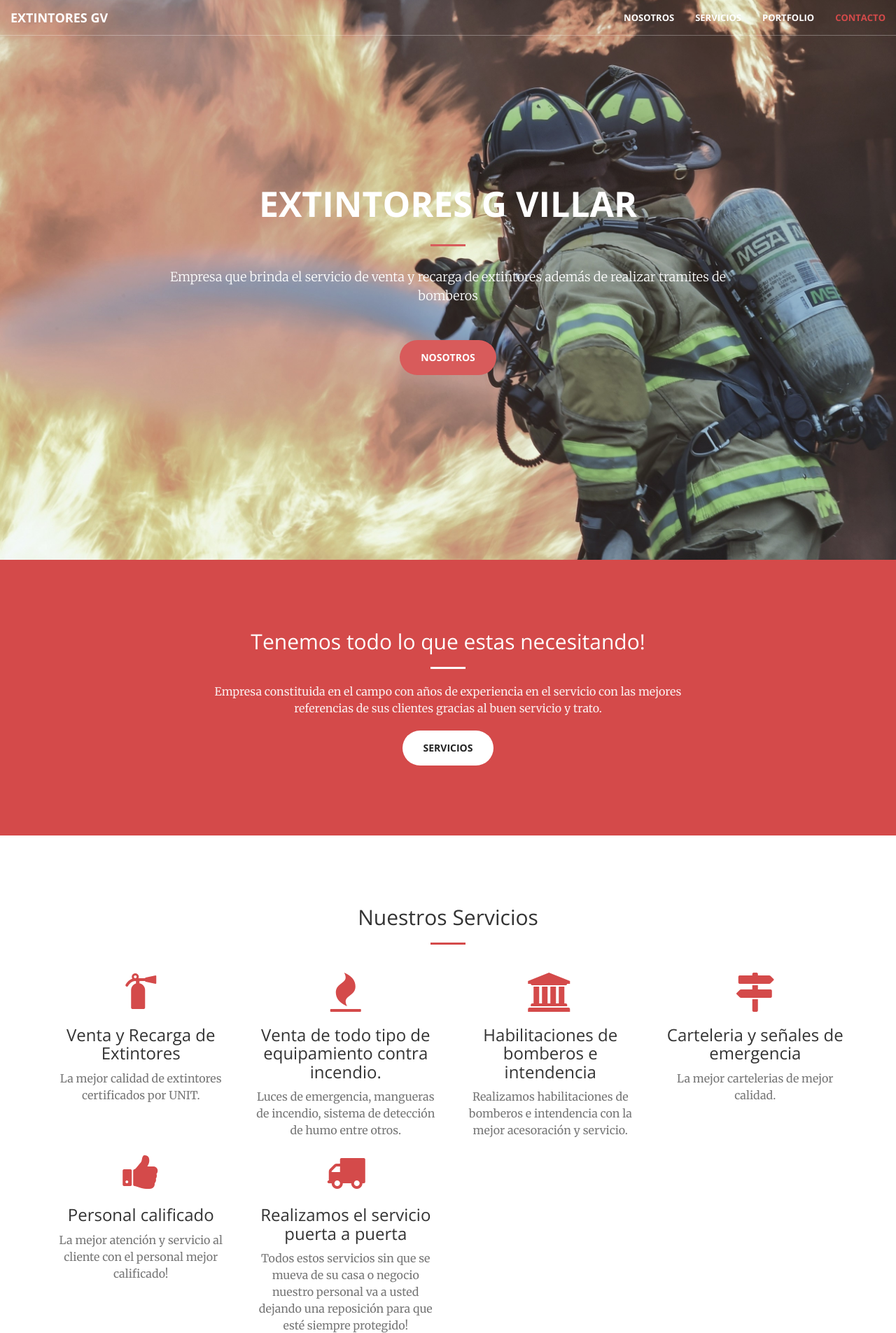
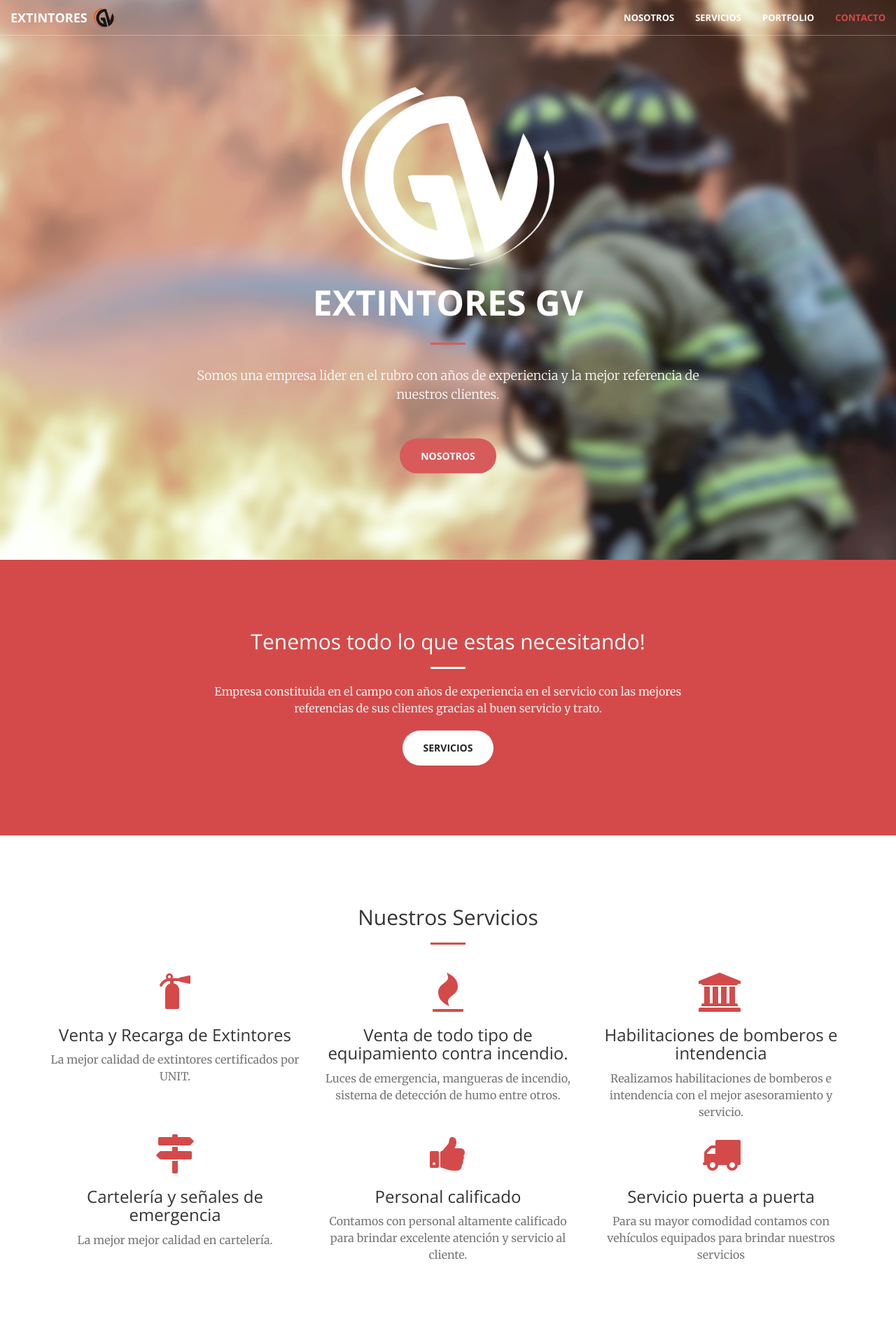
Before and after one commit to joaquinvillar/ExtintoresGV, a PHP site: page / in a window 1280 px wide. Shown: the top 1905 px of the page at 70% size. Run offline with PHP 8.4, Linux system fonts and the light colour scheme; some libraries are stand-ins or nearby versions.

Commit message:
Sabado 12/8/17
Primer reunion Extintores en lo del enano

```diff
--- a/css/creative.css
+++ b/css/creative.css
@@ -58,6 +58,15 @@ section {
 aside {
   padding: 50px 0;
 }
+
+/* Css agregado */
+.minilogo {
+	/* padding-top: 10px; */
+    /* display: inline-block; */
+	 margin-top: 7px;
+	 margin-left: -10px;
+}
+/* termina */
 .no-padding {
   padding: 0;
 }
@@ -157,7 +166,7 @@ header {
   background-size: cover;
   -o-background-size: cover;
   background-position: center;
-  background-image: url('../img/header.jpeg');
+  background-image: url('../img/header.jpg');
   text-align: center;
   color: white;
   filter:alpha(opacity=90);
@@ -181,7 +190,7 @@ header .header-content .header-content-inner hr {
 }
 header .header-content .header-content-inner p {
   font-weight: 300;
-  color: rgba55, 255, 255);
+  color: rgb(255, 255, 255);
   /* color: rgba(255, 255, 255, 0.9); */
   font-size: 16px;
   margin-bottom: 50px;
@@ -238,7 +247,8 @@ header .header-content .header-content-inner p {
   color: white;
   opacity: 0;
   display: block;
-  background: rgba(240, 95, 64, 0.9);
+  background: rgba(212, 74, 74, 0.9);
+  /* background: rgba(240, 95, 64, 0.9); */
   position: absolute;
   bottom: 0;
   text-align: center;
--- a/index.html
+++ b/index.html
@@ -9,7 +9,7 @@
     <meta name="description" content="">
     <meta name="author" content="">
 
-    <title>Extintores GVillar</title>
+    <title>Extintores GV</title>
 
     <!-- Bootstrap Core CSS -->
     <link href="vendor/bootstrap/css/bootstrap.css" rel="stylesheet">
@@ -43,7 +43,9 @@
                 <button type="button" class="navbar-toggle collapsed" data-toggle="collapse" data-target="#bs-example-navbar-collapse-1">
                     <span class="sr-only">Toggle navigation</span> Menu <i class="fa fa-bars"></i>
                 </button>
-                <a class="navbar-brand page-scroll" href="#page-top">Extintores GV</a>
+                <a class="navbar-brand page-scroll" href="#page-top">Extintores</a>
+				<!-- <img src="img/logotransparente.jpg" class="img-responsive" alt=""> -->
+				<img src="img/logotransparente.png" class="minilogo" style="width:40px;height:40px;">
             </div>
 
             <!-- Collect the nav links, forms, and other content for toggling -->
@@ -70,12 +72,26 @@
 
     <header>
         <div class="header-content">
-            <div class="header-content-inner">
-                <h1 id="homeHeading">Extintores G Villar</h1>
-                <hr>
-                <p>Empresa que brinda el servicio de venta y recarga de extintores además de realizar tramites de bomberos</p>
-                <a href="#about" class="btn btn-primary btn-xl page-scroll">Nosotros</a>
-            </div>
+
+			<div class="clearfix visible-md"></div>
+
+			<div class="header-content-inner">
+				<div class="col-lg-4 col-sm-4">
+				</div>
+				<div class="col-lg-4 col-sm-4">
+					<img src="img/logo_blanco_transparente.png" class="img-responsive" alt="">
+				</div>
+				<div class="col-lg-4 col-sm-4">
+				</div>
+				<div class="col-lg-12 col-sm-12">
+				<h2></h2>
+				<h1 id="homeHeading">Extintores GV</h1>
+				<hr>
+				<p>Somos una empresa lider en el rubro con años de experiencia y la mejor referencia de nuestros clientes.</p>
+				<a href="#about" class="btn btn-primary btn-xl page-scroll">Nosotros</a>
+				</div>
+			</div>
+
         </div>
     </header>
 
@@ -103,48 +119,49 @@
         </div>
         <div class="container">
             <div class="row">
-                <div class="col-lg-3 col-md-6 text-center">
+                <div class="col-lg-4 col-md-6 text-center">
                     <div class="service-box">
                         <i class="fa fa-4x fa fa-fire-extinguisher text-primary sr-icons"></i>
                         <h3>Venta y Recarga de Extintores</h3>
                         <p class="text-muted">La mejor calidad de extintores certificados por UNIT.</p>
                     </div>
                 </div>
-                <div class="col-lg-3 col-md-6 text-center">
+                <div class="col-lg-4 col-md-6 text-center">
                     <div class="service-box">
                         <i class="fa fa-4x fa fa-fire text-primary sr-icons"></i>
                         <h3>Venta de todo tipo de equipamiento contra incendio.</h3>
                         <p class="text-muted">Luces de emergencia, mangueras de incendio, sistema de detección de humo entre otros.</p>
                     </div>
                 </div>
-				<div class="col-lg-3 col-md-6 text-center">
+				<div class="col-lg-4 col-md-6 text-center">
                     <div class="service-box">
                         <i class="fa fa-4x fa fa-university text-primary sr-icons"></i>
                         <h3>Habilitaciones de bomberos e intendencia</h3>
-                        <p class="text-muted">Realizamos habilitaciones de bomberos e intendencia con la mejor acesoración y servicio. </p>
+                        <p class="text-muted">Realizamos habilitaciones de bomberos e intendencia con el mejor asesoramiento y servicio. </p>
                     </div>
                 </div>
-                <div class="col-lg-3 col-md-6 text-center">
+                <div class="col-lg-4 col-md-6 text-center">
                     <div class="service-box">
                         <i class="fa fa-4x fa fa-map-signs text-primary sr-icons"></i>
-                        <h3>Carteleria y señales de emergencia</h3>
-                        <p class="text-muted">La mejor cartelerias de mejor calidad.</p>
+                        <h3>Cartelería y señales de emergencia</h3>
+                        <p class="text-muted">La mejor mejor calidad en cartelería.</p>
                     </div>
                 </div>
-				</div>
-				<div class="row">
-				<div class="col-lg-3 col-md-6 text-center">
+				<!-- </div> -->
+				<!-- <div class="row"> -->
+				<div class="clearfix visible-md"></div>
+				<div class="col-lg-4 col-md-6 text-center">
                     <div class="service-box">
                         <i class="fa fa-4x fa fa-thumbs-up text-primary sr-icons"></i>
                         <h3>Personal calificado</h3>
-                        <p class="text-muted">La mejor atención y servicio al cliente con el personal mejor calificado!</p>
+                        <p class="text-muted">Contamos con personal altamente calificado para brindar excelente atención y servicio al cliente.</p>
                     </div>
                 </div>
-                <div class="col-lg-3 col-md-6 text-center">
+                <div class="col-lg-4 col-md-6 text-center">
                     <div class="service-box">
                         <i class="fa fa-4x fa fa-truck text-primary sr-icons"></i>
-                        <h3>Realizamos el servicio puerta a puerta</h3>
-                        <p class="text-muted">Todos estos servicios sin que se mueva de su casa o negocio nuestro personal va a usted dejando una reposición para que esté siempre protegido!</p>
+                        <h3>Servicio puerta a puerta</h3>
+                        <p class="text-muted">Para su mayor comodidad contamos con vehículos equipados para brindar nuestros servicios</p>
                     </div>
                 </div>
             </div>
@@ -248,14 +265,14 @@
         </div>
     </section>
 
-    <aside class="bg-dark">
-        <div class="container text-center">
-            <div class="call-to-action">
-                <h2>Free Download at Start Bootstrap!</h2>
-                <a href="http://startbootstrap.com/template-overviews/creative/" class="btn btn-default btn-xl sr-button">Download Now!</a>
-            </div>
-        </div>
-    </aside>
+    <!-- <aside class="bg-dark"> -->
+        <!-- <div class="container text-center"> -->
+            <!-- <div class="call-to-action"> -->
+                <!-- <h2>Free Download at Start Bootstrap!</h2> -->
+                <!-- <a href="http://startbootstrap.com/template-overviews/creative/" class="btn btn-default btn-xl sr-button">Download Now!</a> -->
+            <!-- </div> -->
+        <!-- </div> -->
+    <!-- </aside> -->
 
     <section id="contact">
         <div class="container">
```
Also changed, not shown: img/header.jpg (added), img/header3.jpeg (renamed from img/header.jpeg), img/logo_blanco_transparente.png (added), img/logo_blanco_transparente1.png (added), img/logotransparente.png (added), img/logotransparente1.png (added), img/portfolio/fullsize/1.jpg, img/portfolio/fullsize/7.jpg (added), img/portfolio/thumbnails/1.jpg, img/portfolio/thumbnails/7.jpg (added).
